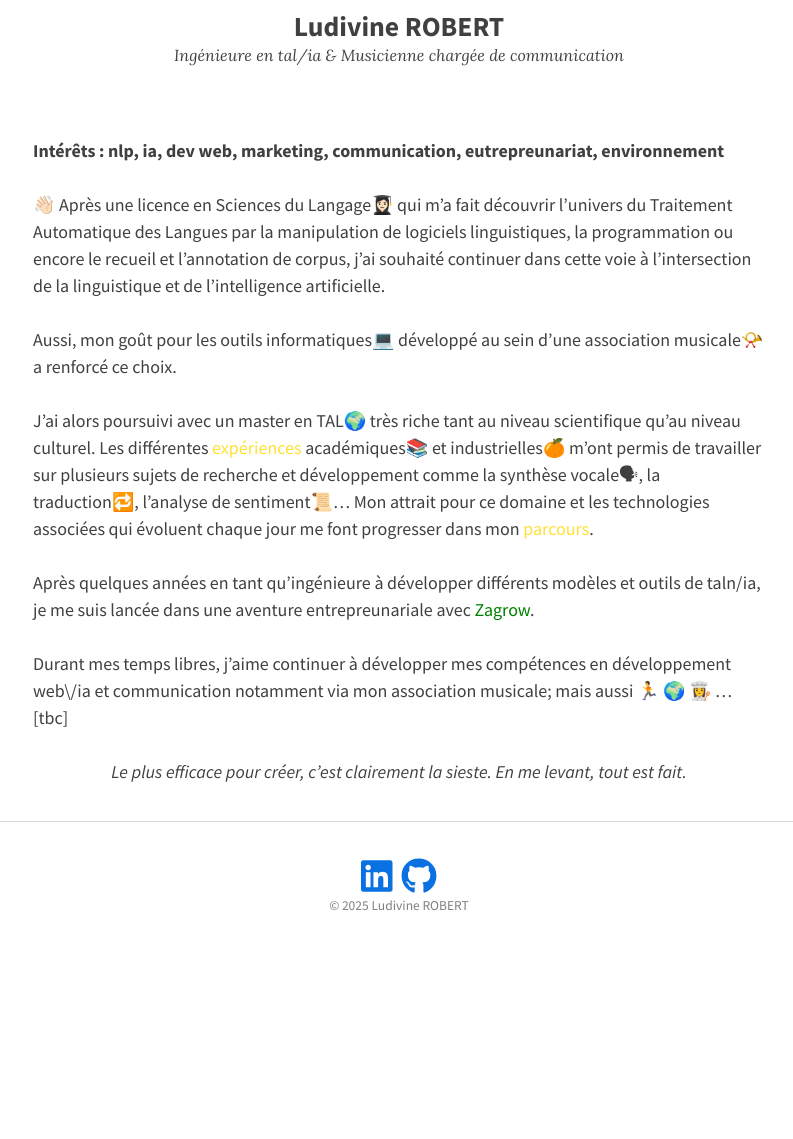
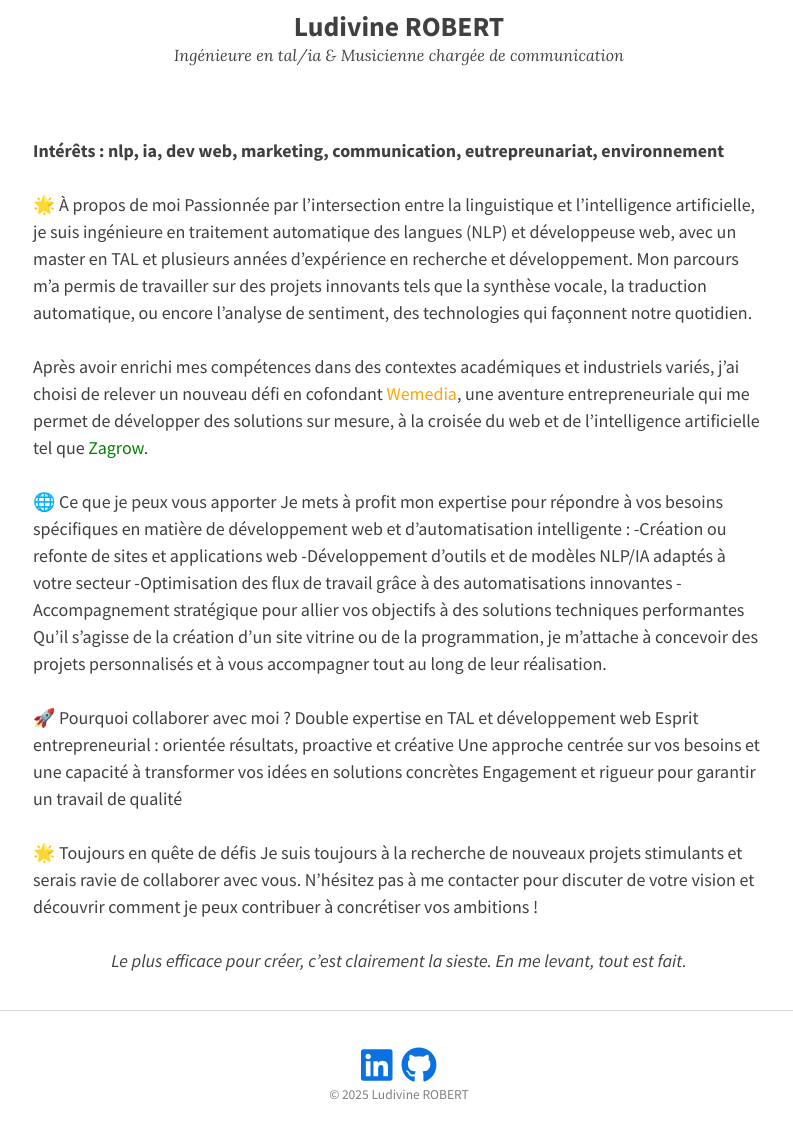
Before and after one commit to ludivinero/ludivinero.github.io, a Jekyll site: the page built from index.md, in a window 1280 px wide, cut to the strip 221-1398 px from the top of the page. Shown: the top 1139 px of the strip, without its empty margins (241-1034 px from the left). Built offline with Jekyll 4.4.1, drawn with Linux system fonts in a browser that asks for light colours; nearby versions of some CDN libraries; before the commit the page ends 1209 px from its top, so only the background shows below that.

Commit message:
Update index.md

```diff
--- a/index.md
+++ b/index.md
@@ -9,18 +9,26 @@ entries_layout: list
 
 **Intérêts : nlp, ia, dev web, marketing, communication, eutrepreunariat, environnement**
 
-👋🏻 Après une licence en Sciences du Langage👩🏻‍🎓 qui m’a fait découvrir l’univers du Traitement Automatique des Langues par la manipulation de logiciels linguistiques, la programmation ou encore le recueil et l’annotation de corpus, j’ai souhaité continuer dans cette voie à l’intersection de la linguistique et de l’intelligence artificielle.
+🌟 À propos de moi
+Passionnée par l’intersection entre la linguistique et l’intelligence artificielle, je suis ingénieure en traitement automatique des langues (NLP) et développeuse web, avec un master en TAL et plusieurs années d’expérience en recherche et développement. Mon parcours m’a permis de travailler sur des projets innovants tels que la synthèse vocale, la traduction automatique, ou encore l’analyse de sentiment, des technologies qui façonnent notre quotidien.
 
-Aussi, mon goût pour les outils informatiques💻 développé au sein d'une association musicale📯 a renforcé ce choix.
+Après avoir enrichi mes compétences dans des contextes académiques et industriels variés, j’ai choisi de relever un nouveau défi en cofondant <a href="https://agence-wemedia.fr/" style="color:orange; text-decoration:none;">Wemedia</a>, une aventure entrepreneuriale qui me permet de développer des solutions sur mesure, à la croisée du web et de l’intelligence artificielle tel que <a href="https://www.zagrow.fr/" style="color:green; text-decoration:none;">Zagrow</a>.
 
-J’ai alors poursuivi avec un master en TAL🌍 très riche tant au niveau scientifique qu’au niveau culturel.
-Les différentes <a href="https://ludivinero.github.io/page/" style="color:#ffe135; text-decoration:none;">expériences</a> académiques📚 et industrielles🍊 m’ont permis de travailler sur plusieurs sujets de recherche et développement comme la synthèse vocale🗣, la traduction🔁, l’analyse de sentiment📜…
-Mon attrait pour ce domaine et les technologies associées qui évoluent chaque jour me font progresser dans mon <a href="https://ludivinero.github.io/page2/" style="color:#ffe135; text-decoration:none;">parcours</a>.
+🌐 Ce que je peux vous apporter
+Je mets à profit mon expertise pour répondre à vos besoins spécifiques en matière de développement web et d’automatisation intelligente :
+-Création ou refonte de sites et applications web
+-Développement d’outils et de modèles NLP/IA adaptés à votre secteur
+-Optimisation des flux de travail grâce à des automatisations innovantes
+-Accompagnement stratégique pour allier vos objectifs à des solutions techniques performantes
+Qu’il s’agisse de la création d'un site vitrine ou de la programmation, je m’attache à concevoir des projets personnalisés et à vous accompagner tout au long de leur réalisation.
 
-Après quelques années en tant qu'ingénieure à développer différents modèles et outils de taln/ia, je me suis lancée dans une aventure entrepreunariale avec <a href="https://www.zagrow.fr/" style="color:green; text-decoration:none;">Zagrow</a>.
+🚀 Pourquoi collaborer avec moi ?
+Double expertise en TAL et développement web
+Esprit entrepreneurial : orientée résultats, proactive et créative
+Une approche centrée sur vos besoins et une capacité à transformer vos idées en solutions concrètes
+Engagement et rigueur pour garantir un travail de qualité
 
-Durant mes temps libres, j'aime continuer à développer mes compétences en développement web\/ia et communication notamment via mon association musicale; mais aussi 🏃‍ 🌍 👩‍🍳 ...
-[tbc]
-
+🌟 Toujours en quête de défis
+Je suis toujours à la recherche de nouveaux projets stimulants et serais ravie de collaborer avec vous. N’hésitez pas à me contacter pour discuter de votre vision et découvrir comment je peux contribuer à concrétiser vos ambitions !
 
 <p align="center"><i>Le plus efficace pour créer, c’est clairement la sieste. En me levant, tout est fait.</i></p>
```
